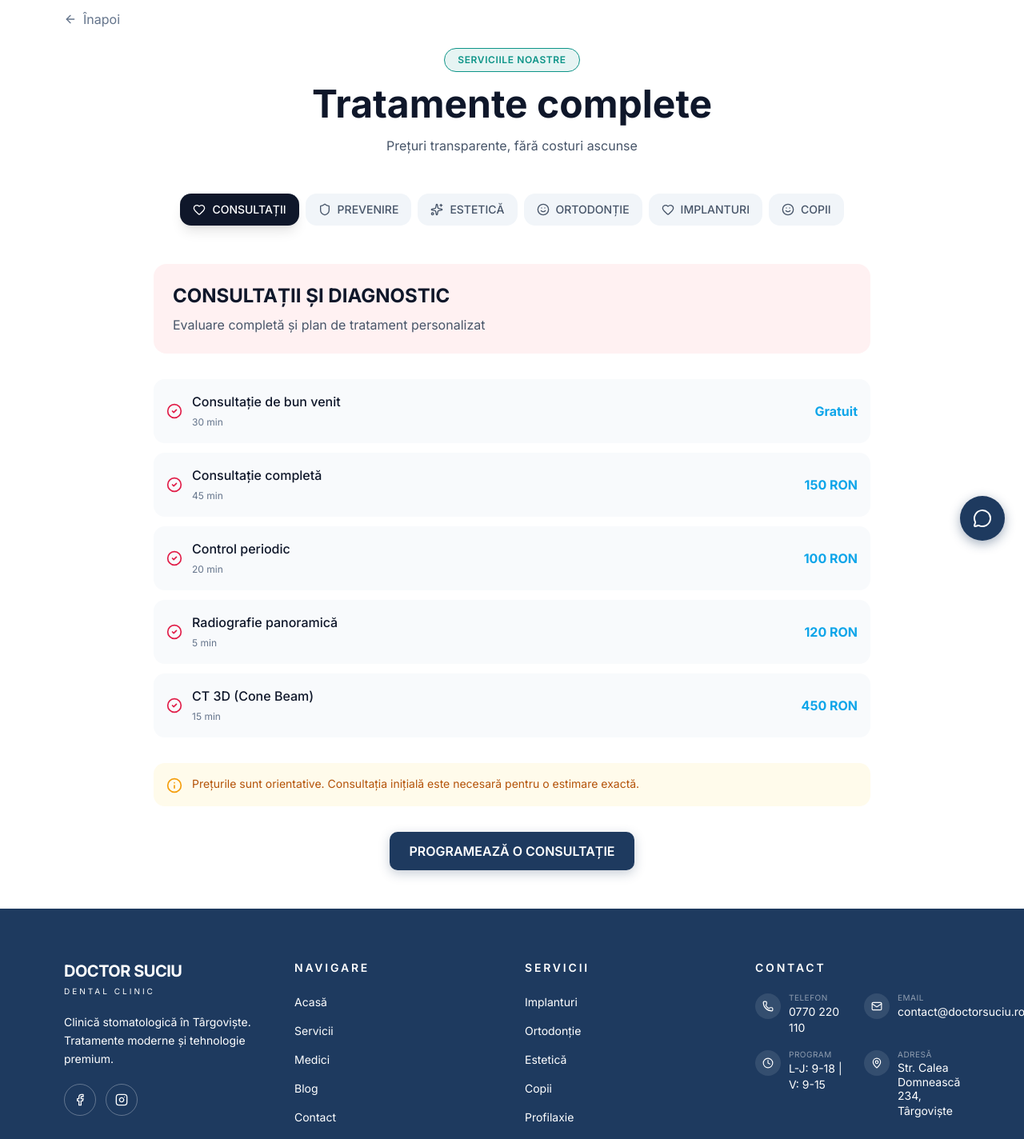
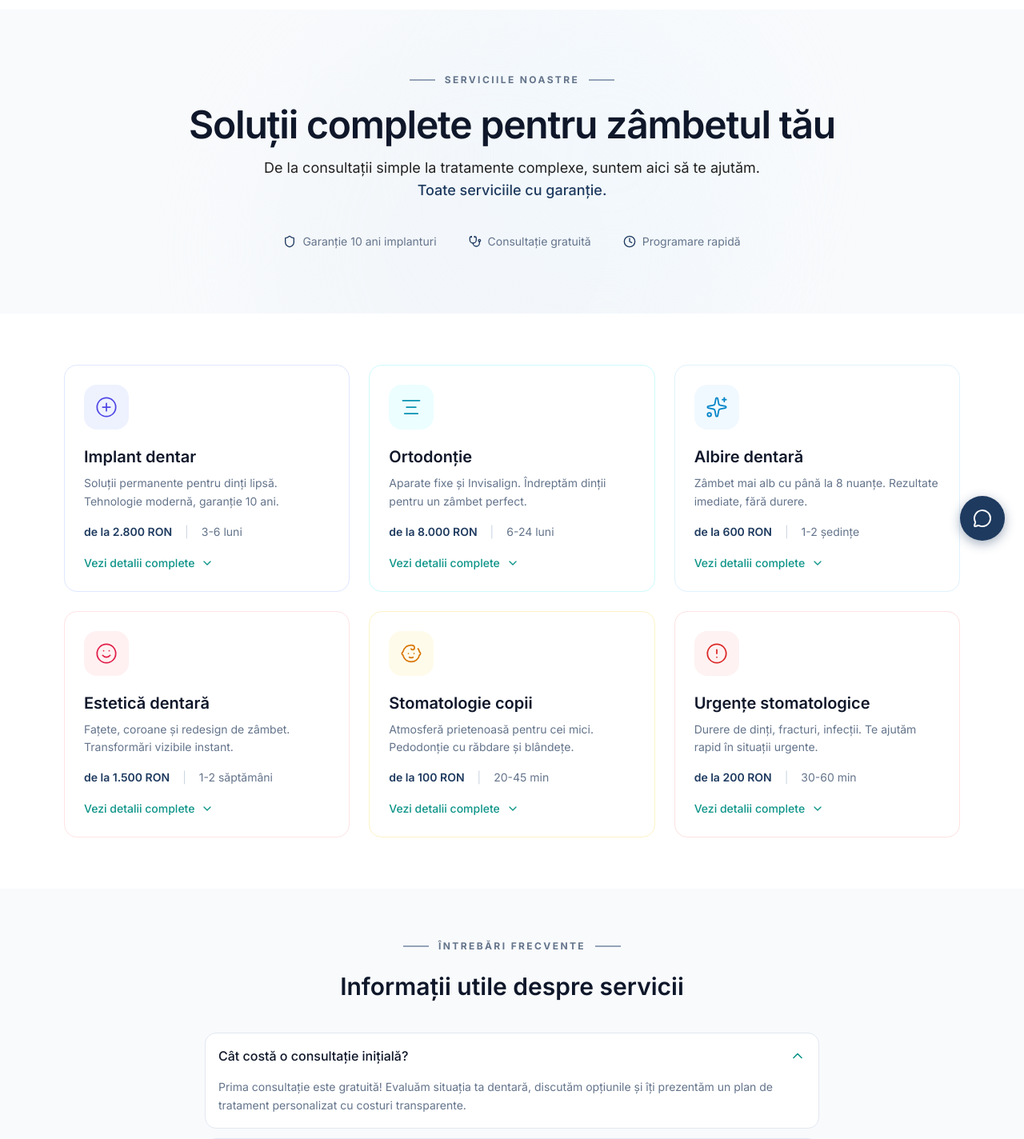
Before and after one commit to atwonio16/doctor-suciu-dental, a React (Vite) app: page /servicii in a window 1280 px wide. Shown: the part 100-1524 px from the top of the page at 80% size. Built offline with nearby package versions, Linux system fonts and the light colour scheme.

Commit message:
Redesign ServicesPage with consistent theme and expandable cards

```diff
--- a/src/pages/ServicesPage.tsx
+++ b/src/pages/ServicesPage.tsx
@@ -1,171 +1,349 @@
 import { useState } from 'react';
 import { Link } from 'react-router-dom';
-import { Heart, Shield, Sparkles, Smile, CheckCircle2, Info, ArrowLeft } from 'lucide-react';
+import {
+  CirclePlus,
+  AlignCenter,
+  Sparkles,
+  Smile,
+  Baby,
+  AlertCircle,
+  ArrowRight,
+  CheckCircle2,
+  Clock,
+  Shield,
+  Stethoscope,
+  ChevronDown,
+  ChevronUp
+} from 'lucide-react';
 
-const categories = [
+const services = [
   {
-    id: 'consultatii',
-    title: 'CONSULTAȚII ȘI DIAGNOSTIC',
-    icon: Heart,
-    color: 'bg-rose-50 text-rose-600',
-    desc: 'Evaluare completă și plan de tratament personalizat',
-    services: [
-      { name: 'Consultație de bun venit', price: 'Gratuit', duration: '30 min' },
-      { name: 'Consultație completă', price: '150 RON', duration: '45 min' },
-      { name: 'Control periodic', price: '100 RON', duration: '20 min' },
-      { name: 'Radiografie panoramică', price: '120 RON', duration: '5 min' },
-      { name: 'CT 3D (Cone Beam)', price: '450 RON', duration: '15 min' },
-    ]
+    id: 'implanturi',
+    icon: CirclePlus,
+    title: 'Implant dentar',
+    shortDesc: 'Soluții permanente pentru dinți lipsă. Tehnologie modernă, garanție 10 ani.',
+    description: 'Implanturile dentare sunt soluția cea mai avansată pentru înlocuirea dinților lipsă. Folosim sisteme premium de implanturi cu rată de succes de 98%.',
+    features: [
+      'Implanturi premium cu garanție 10 ani',
+      'Tehnologie computer ghidată',
+      'Procedură minim invazivă',
+      'Coroane personalizate digital',
+    ],
+    price: 'de la 2.800 RON',
+    duration: '3-6 luni',
+    bg: 'bg-indigo-50',
+    iconColor: 'text-indigo-600',
+    borderColor: 'border-indigo-100',
   },
   {
-    id: 'preventie',
-    title: 'PREVENIRE ȘI IGIENĂ',
-    icon: Shield,
-    color: 'bg-emerald-50 text-emerald-600',
-    desc: 'Îngrijire profesională pentru sănătatea dinților',
-    services: [
-      { name: 'Igienizare profesională', price: '350 RON', duration: '45 min' },
-      { name: 'Air Flow periaj', price: '200 RON', duration: '30 min' },
-      { name: 'Fluorizare preventivă', price: '80 RON', duration: '15 min' },
-      { name: 'Sigilare dinți', price: '100 RON/dinte', duration: '20 min' },
-    ]
+    id: 'ortodontie',
+    icon: AlignCenter,
+    title: 'Ortodonție',
+    shortDesc: 'Aparate fixe și Invisalign. Îndreptăm dinții pentru un zâmbet perfect.',
+    description: 'Indiferent de vârstă, putem corecta alinierea dinților tăi. Oferim atât aparate tradiționale, cât și soluții invizibile Invisalign.',
+    features: [
+      'Invisalign (toate nivelele)',
+      'Aparate fixe metalice/ceramice',
+      'Consultație ortodontică gratuită',
+      'Plan de tratament digital 3D',
+    ],
+    price: 'de la 8.000 RON',
+    duration: '6-24 luni',
+    bg: 'bg-cyan-50',
+    iconColor: 'text-cyan-600',
+    borderColor: 'border-cyan-100',
+  },
+  {
+    id: 'albire',
+    icon: Sparkles,
+    title: 'Albire dentară',
+    shortDesc: 'Zâmbet mai alb cu până la 8 nuanțe. Rezultate imediate, fără durere.',
+    description: 'Albirea profesională în cabinet oferă rezultate vizibile imediat. Folosim sisteme testate care protejează smalțul.',
+    features: [
+      'Albire Zoom în cabinet',
+      'Kituri pentru acasă personalizate',
+      'Rezultate de lungă durată',
+      'Fără sensibilitate post-tratament',
+    ],
+    price: 'de la 600 RON',
+    duration: '1-2 ședințe',
+    bg: 'bg-sky-50',
+    iconColor: 'text-sky-600',
+    borderColor: 'border-sky-100',
   },
   {
     id: 'estetica',
-    title: 'ESTETICĂ DENTARĂ',
-    icon: Sparkles,
-    color: 'bg-amber-50 text-amber-600',
-    desc: 'Zâmbet frumos, rezultate naturale',
-    services: [
-      { name: 'Albire Zoom în cabinet', price: '1.200 RON', duration: '90 min' },
-      { name: 'Albire acasă - kit', price: '600 RON', duration: '7-14 zile' },
-      { name: 'Fațete ceramică', price: '1.800 RON/dinte', duration: '2 ședințe' },
-      { name: 'Fațete compozit', price: '600 RON/dinte', duration: '1 ședință' },
-    ]
-  },
-  {
-    id: 'ortodontie',
-    title: 'ORTODONȚIE',
     icon: Smile,
-    color: 'bg-sky-50 text-sky-600',
-    desc: 'Îndreptare discretă a dinților',
-    services: [
-      { name: 'Invisalign Lite', price: '8.000 RON', duration: '3-6 luni' },
-      { name: 'Invisalign Full', price: '15.000 RON', duration: '12-18 luni' },
-      { name: 'Aparat ceramic', price: '5.500 RON', duration: '12-24 luni' },
-      { name: 'Gutieră retenție', price: '400 RON', duration: 'pe viață' },
-    ]
-  },
-  {
-    id: 'implanturi',
-    title: 'IMPLANTURI ȘI CHIRURGIE',
-    icon: Heart,
-    color: 'bg-violet-50 text-violet-600',
-    desc: 'Soluții permanente pentru dinți lipsă',
-    services: [
-      { name: 'Implant dentar premium', price: '2.800 RON', duration: '3-6 luni' },
-      { name: 'Coroană pe implant', price: '2.000 RON', duration: '2 săptămâni' },
-      { name: 'Reconstrucție osoasă', price: '800-1.500 RON', duration: '4-6 luni' },
-      { name: 'Proteză pe implante', price: 'de la 12.000 RON', duration: '3-6 luni' },
-    ]
+    title: 'Estetică dentară',
+    shortDesc: 'Fațete, coroane și redesign de zâmbet. Transformări vizibile instant.',
+    description: 'Transformă-ți zâmbetul cu tratamente estetice personalizate. De la fațete din ceramică la coroane all-ceramic.',
+    features: [
+      'Fațete din ceramică E-max',
+      'Coroane zirconiu/ceramică',
+      'Design digital de zâmbet',
+      'Rezultate naturale garantate',
+    ],
+    price: 'de la 1.500 RON',
+    duration: '1-2 săptămâni',
+    bg: 'bg-rose-50',
+    iconColor: 'text-rose-600',
+    borderColor: 'border-rose-100',
   },
   {
     id: 'copii',
-    title: 'COPII ȘI FAMILIE',
-    icon: Smile,
-    color: 'bg-pink-50 text-pink-600',
-    desc: 'Experiență plăcută pentru cei mici',
-    services: [
-      { name: 'Prima vizită (0-3 ani)', price: 'Gratuit', duration: '15 min' },
-      { name: 'Control copii', price: '100 RON', duration: '20 min' },
-      { name: 'Tratament carie', price: '200-400 RON', duration: '30 min' },
-      { name: 'Extracție dinți lapte', price: '150 RON', duration: '10 min' },
-    ]
+    icon: Baby,
+    title: 'Stomatologie copii',
+    shortDesc: 'Atmosferă prietenoasă pentru cei mici. Pedodonție cu răbdare și blândețe.',
+    description: 'Clinica noastră este prietenoasă cu copiii. Dr. Elena Dumitrescu creează o experiență pozitivă pentru cei mici.',
+    features: [
+      'Primă vizită gratuită (până la 3 ani)',
+      'Tratamente fără durere',
+      'Sigilări preventive gratuite',
+      'Programări dimineața devreme',
+    ],
+    price: 'de la 100 RON',
+    duration: '20-45 min',
+    bg: 'bg-amber-50',
+    iconColor: 'text-amber-600',
+    borderColor: 'border-amber-100',
+  },
+  {
+    id: 'urgente',
+    icon: AlertCircle,
+    title: 'Urgențe stomatologice',
+    shortDesc: 'Durere de dinți, fracturi, infecții. Te ajutăm rapid în situații urgente.',
+    description: 'Programări de urgență în aceeași zi pentru durere acută, traume sau complicații. Sună-ne și îți găsim un slot rapid.',
+    features: [
+      'Programare în aceeași zi',
+      'Disponibil și în weekend',
+      'Tratament salvator de dinți',
+      'Anestezie eficientă',
+    ],
+    price: 'de la 200 RON',
+    duration: '30-60 min',
+    bg: 'bg-red-50',
+    iconColor: 'text-red-600',
+    borderColor: 'border-red-100',
+  },
+];
+
+const faqs = [
+  {
+    question: 'Cât costă o consultație inițială?',
+    answer: 'Prima consultație este gratuită! Evaluăm situația ta dentară, discutăm opțiunile și îți prezentăm un plan de tratament personalizat cu costuri transparente.',
+  },
+  {
+    question: 'Ce metode de plată acceptați?',
+    answer: 'Acceptăm plata cash, card, transfer bancar și rate fără dobândă prin cardurile de credit participante. Pentru tratamentele complexe oferim și opțiuni de plată în rate.',
+  },
+  {
+    question: 'Oferiți garanție pentru tratamente?',
+    answer: 'Da, oferim garanție pentru toate tratamentele. Implanturile dentare au garanție de 10 ani, coroanele și fațetele au garanție de 5 ani, iar ortodonția include retenție post-tratament.',
+  },
+  {
+    question: 'Cât durează un implant dentar?',
+    answer: 'Procesul complet durează între 3 și 6 luni. Inserarea implantului durează 30-60 minute, apoi urmează o perioadă de vindecare de 2-3 luni, după care se montează coroana definitivă.',
   },
 ];
 
 const ServicesPage = () => {
-  const [active, setActive] = useState('consultatii');
-  const current = categories.find(c => c.id === active);
+  const [expandedService, setExpandedService] = useState<string | null>(null);
+  const [openFaq, setOpenFaq] = useState<number | null>(0);
+
+  const toggleService = (id: string) => {
+    setExpandedService(expandedService === id ? null : id);
+  };
 
   return (
     <div className="min-h-screen bg-white pt-24 lg:pt-28">
-      <section className="w-full px-4 sm:px-6 lg:px-12 xl:px-20 pb-12">
-        <div className="max-w-7xl mx-auto">
-          <Link to="/" className="inline-flex items-center gap-2 text-slate-500 hover:text-sky-500 transition-colors mb-6">
-            <ArrowLeft className="w-4 h-4" />
-            Înapoi
-          </Link>
-
-          <div className="text-center max-w-3xl mx-auto mb-12">
-            <span className="category-pill mb-4">SERVICIILE NOASTRE</span>
-            <h1 className="text-4xl sm:text-5xl font-bold text-slate-900 mb-4">
-              Tratamente <span className="gradient-text">complete</span>
-            </h1>
-            <p className="text-slate-600">Prețuri transparente, fără costuri ascunse</p>
+      {/* Hero Header */}
+      <section className="relative w-full py-16 lg:py-20 bg-[#f8fafc] overflow-hidden">
+        <div className="absolute inset-0">
+          <div className="absolute top-0 left-1/4 w-[600px] h-[600px] bg-slate-100 rounded-full blur-3xl opacity-60" />
+          <div className="absolute bottom-0 right-1/4 w-[400px] h-[400px] bg-sky-50 rounded-full blur-3xl opacity-40" />
         </div>
 
-          {/* Category buttons */}
-          <div className="flex flex-wrap justify-center gap-2 mb-12">
-            {categories.map((cat) => {
-              const Icon = cat.icon;
-              const isActive = active === cat.id;
-              return (
-                <button
-                  key={cat.id}
-                  onClick={() => setActive(cat.id)}
-                  className={`flex items-center gap-2 px-4 py-2.5 rounded-xl font-medium text-sm transition-all ${
-                    isActive
-                      ? 'bg-slate-900 text-white shadow-lg'
-                      : 'bg-slate-100 text-slate-600 hover:bg-slate-200'
-                  }`}
-                >
-                  <Icon className="w-4 h-4" />
-                  <span className="hidden sm:inline">{cat.title.split(' ')[0]}</span>
-                </button>
-              );
-            })}
+        <div className="relative z-10 w-full px-4 sm:px-6 lg:px-12 xl:px-20">
+          <div className="max-w-7xl mx-auto text-center">
+            <div className="flex items-center justify-center gap-3 mb-6">
+              <span className="w-8 h-[2px] bg-[#94a3b8]" />
+              <span className="text-xs font-bold uppercase tracking-[0.2em] text-[#64748b]">
+                Serviciile Noastre
+              </span>
+              <span className="w-8 h-[2px] bg-[#94a3b8]" />
             </div>
 
-          {/* Active category content */}
-          {current && (
-            <div className="max-w-4xl mx-auto">
-              <div className={`${current.color.split(' ')[0]} rounded-2xl p-6 mb-8`}>
-                <h2 className="text-2xl font-bold text-slate-900 mb-2">{current.title}</h2>
-                <p className="text-slate-600">{current.desc}</p>
+            <h1 className="text-3xl sm:text-4xl lg:text-5xl font-semibold text-[#0f172a] mb-4 tracking-tight">
+              Soluții complete pentru zâmbetul tău
+            </h1>
+
+            <p className="text-lg text-[#222222] max-w-2xl mx-auto mb-10">
+              De la consultații simple la tratamente complexe, suntem aici să te ajutăm.
+              <span className="text-medical-navy font-medium"> Toate serviciile cu garanție.</span>
+            </p>
+
+            {/* Quick Stats */}
+            <div className="flex flex-wrap justify-center gap-6 lg:gap-10">
+              <div className="flex items-center gap-2 text-sm text-[#64748b]">
+                <Shield className="w-4 h-4 text-medical-navy" />
+                <span>Garanție 10 ani implanturi</span>
+              </div>
+              <div className="flex items-center gap-2 text-sm text-[#64748b]">
+                <Stethoscope className="w-4 h-4 text-medical-navy" />
+                <span>Consultație gratuită</span>
+              </div>
+              <div className="flex items-center gap-2 text-sm text-[#64748b]">
+                <Clock className="w-4 h-4 text-medical-navy" />
+                <span>Programare rapidă</span>
+              </div>
+            </div>
+          </div>
+        </div>
+      </section>
+
+      {/* Services Grid */}
+      <section className="w-full px-4 sm:px-6 lg:px-12 xl:px-20 py-16">
+        <div className="max-w-7xl mx-auto">
+          <div className="grid md:grid-cols-2 lg:grid-cols-3 gap-6">
+            {services.map((service) => (
+              <div
+                key={service.id}
+                className={`group bg-white rounded-2xl border transition-all duration-300 hover:shadow-xl hover:shadow-slate-200/50 ${service.borderColor} hover:border-medical-navy/20`}
+              >
+                {/* Card Header */}
+                <div className="p-6">
+                  <div className={`w-14 h-14 rounded-2xl ${service.bg} flex items-center justify-center mb-5 transition-transform duration-300 group-hover:scale-105`}>
+                    <service.icon className={`w-7 h-7 ${service.iconColor}`} strokeWidth={1.5} />
                   </div>
 
-              <div className="space-y-3 mb-8">
-                {current.services.map((service, idx) => (
-                  <div key={idx} className="flex items-center justify-between p-4 bg-slate-50 rounded-xl">
-                    <div className="flex items-center gap-3">
-                      <CheckCircle2 className={`w-5 h-5 ${current.color.split(' ')[1]}`} />
-                      <div>
-                        <h3 className="font-medium text-slate-900">{service.name}</h3>
-                        {service.duration && (
-                          <span className="text-xs text-slate-500">{service.duration}</span>
+                  <h2 className="font-semibold text-[#0f172a] text-xl mb-2 group-hover:text-medical-navy transition-colors">
+                    {service.title}
+                  </h2>
+                  <p className="text-[#64748b] text-sm leading-relaxed mb-4">
+                    {service.shortDesc}
+                  </p>
+
+                  {/* Quick Info */}
+                  <div className="flex items-center gap-4 mb-4 text-sm">
+                    <span className="text-medical-navy font-semibold">{service.price}</span>
+                    <span className="text-[#cbd5e1]">|</span>
+                    <span className="text-[#64748b]">{service.duration}</span>
+                  </div>
+
+                  {/* Expand Button */}
+                  <button
+                    onClick={() => toggleService(service.id)}
+                    className="inline-flex items-center gap-2 text-sm font-medium text-medical-teal hover:text-medical-navy transition-colors"
+                  >
+                    {expandedService === service.id ? (
+                      <>
+                        Mai puține detalii
+                        <ChevronUp className="w-4 h-4" />
+                      </>
+                    ) : (
+                      <>
+                        Vezi detalii complete
+                        <ChevronDown className="w-4 h-4" />
+                      </>
                     )}
+                  </button>
                 </div>
+
+                {/* Expanded Content */}
+                {expandedService === service.id && (
+                  <div className="px-6 pb-6 border-t border-[#e2e8f0] pt-4">
+                    <p className="text-[#64748b] text-sm leading-relaxed mb-4">
+                      {service.description}
+                    </p>
+
+                    <ul className="space-y-2 mb-6">
+                      {service.features.map((feature, index) => (
+                        <li key={index} className="flex items-start gap-2 text-sm text-[#0f172a]">
+                          <CheckCircle2 className="w-4 h-4 text-medical-teal flex-shrink-0 mt-0.5" />
+                          {feature}
+                        </li>
+                      ))}
+                    </ul>
+
+                    <Link
+                      to="/contact"
+                      className="inline-flex items-center justify-center gap-2 w-full font-semibold text-sm px-6 py-3 rounded-full transition-all duration-300 bg-medical-navy text-white border-2 border-medical-navy hover:bg-transparent hover:text-medical-navy"
+                    >
+                      PROGRAMEAZĂ CONSULTAȚIE
+                      <ArrowRight className="w-4 h-4" />
+                    </Link>
                   </div>
-                    <span className="font-bold text-sky-500">{service.price}</span>
+                )}
               </div>
             ))}
           </div>
+        </div>
+      </section>
 
-              <div className="bg-amber-50 rounded-xl p-4 flex items-start gap-3 mb-8">
-                <Info className="w-5 h-5 text-amber-500 flex-shrink-0 mt-0.5" />
-                <p className="text-sm text-amber-700">
-                  Prețurile sunt orientative. Consultația inițială este necesară pentru o estimare exactă.
+      {/* FAQ Section */}
+      <section className="w-full px-4 sm:px-6 lg:px-12 xl:px-20 py-16 bg-[#f8fafc]">
+        <div className="max-w-3xl mx-auto">
+          <div className="text-center mb-10">
+            <div className="flex items-center justify-center gap-3 mb-6">
+              <span className="w-8 h-[2px] bg-[#94a3b8]" />
+              <span className="text-xs font-bold uppercase tracking-[0.2em] text-[#64748b]">
+                Întrebări Frecvente
+              </span>
+              <span className="w-8 h-[2px] bg-[#94a3b8]" />
+            </div>
+            <h2 className="text-2xl sm:text-3xl font-semibold text-[#0f172a]">
+              Informații utile despre servicii
+            </h2>
+          </div>
+
+          <div className="space-y-3">
+            {faqs.map((faq, index) => (
+              <div
+                key={index}
+                className="bg-white rounded-xl border border-[#e2e8f0] overflow-hidden"
+              >
+                <button
+                  onClick={() => setOpenFaq(openFaq === index ? null : index)}
+                  className="w-full flex items-center justify-between p-4 text-left hover:bg-[#f8fafc] transition-colors"
+                >
+                  <span className="font-medium text-[#0f172a] pr-4">{faq.question}</span>
+                  {openFaq === index ? (
+                    <ChevronUp className="w-5 h-5 text-medical-teal flex-shrink-0" />
+                  ) : (
+                    <ChevronDown className="w-5 h-5 text-medical-teal flex-shrink-0" />
+                  )}
+                </button>
+                {openFaq === index && (
+                  <div className="px-4 pb-4">
+                    <p className="text-[#64748b] text-sm leading-relaxed">
+                      {faq.answer}
                     </p>
                   </div>
+                )}
+              </div>
+            ))}
+          </div>
+        </div>
+      </section>
 
-              <div className="text-center">
-                <Link to="/contact" className="btn-primary inline-flex items-center gap-2">
-                  PROGRAMEAZĂ O CONSULTAȚIE
+      {/* CTA Section */}
+      <section className="w-full px-4 sm:px-6 lg:px-12 xl:px-20 py-16">
+        <div className="max-w-4xl mx-auto bg-medical-navy rounded-3xl p-8 lg:p-12 text-center text-white">
+          <h2 className="text-2xl lg:text-3xl font-semibold mb-4">
+            Nu știi ce serviciu ți se potrivește?
+          </h2>
+          <p className="text-white/80 mb-8 max-w-xl mx-auto">
+            Programează o consultație gratuită și împreună vom găsi soluția ideală pentru zâmbetul tău.
+          </p>
+          <div className="flex flex-col sm:flex-row items-center justify-center gap-4">
+            <Link
+              to="/contact"
+              className="inline-flex items-center justify-center gap-2 font-semibold text-sm px-8 py-4 rounded-full transition-all duration-300 bg-white text-medical-navy border-2 border-white hover:bg-transparent hover:text-white"
+            >
+              PROGRAMEAZĂ CONSULTAȚIE GRATUITĂ
+              <ArrowRight className="w-4 h-4" />
             </Link>
           </div>
-            </div>
-          )}
         </div>
       </section>
     </div>
```
Also changed, not shown: 5 other files (tests, documents, lock files or other folders). Lines whose indentation alone changed are shown as unchanged.
